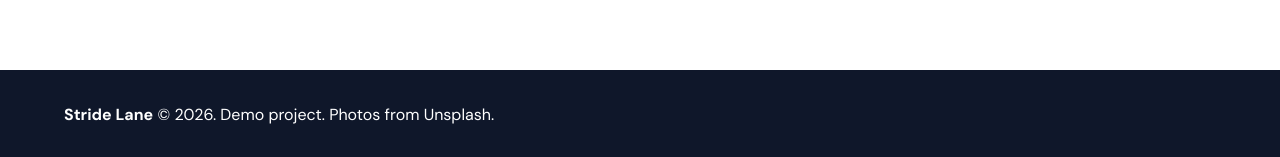
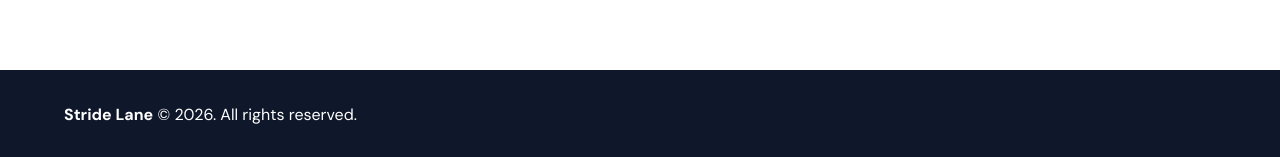
Before and after one commit to alister-dmonte/Stride-lane, a plain HTML site: page index.html in a window 1280 px wide. Shown: the part 1235-1392 px from the top of the page. Drawn offline with nearby package versions, Linux system fonts and the light colour scheme.

Commit message:
Update footer text to 'All rights reserved.'

```diff
--- a/index.html
+++ b/index.html
@@ -168,7 +168,7 @@ footer{background:var(--ink);color:#fff;padding:2rem 5vw;margin-top:3rem}
 </section>
 </main>
 
-<footer><b>Stride Lane</b> &copy; 2026. Demo project. Photos from Unsplash.</footer>
+<footer><b>Stride Lane</b> &copy; 2026. All rights reserved.</footer>
 
 <aside id="drawer" aria-label="Your cart">
   <h2>Your cart</h2><div id="lines"></div><p id="tot" style="margin:1rem 0"></p>
```
